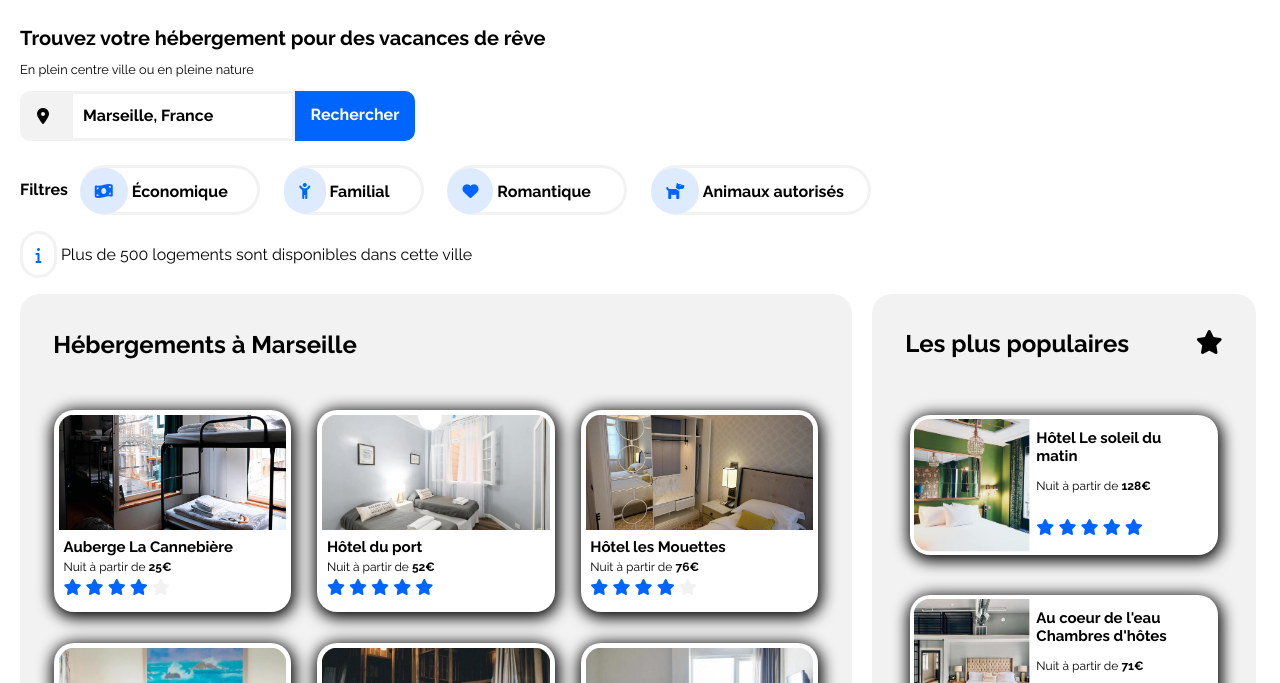
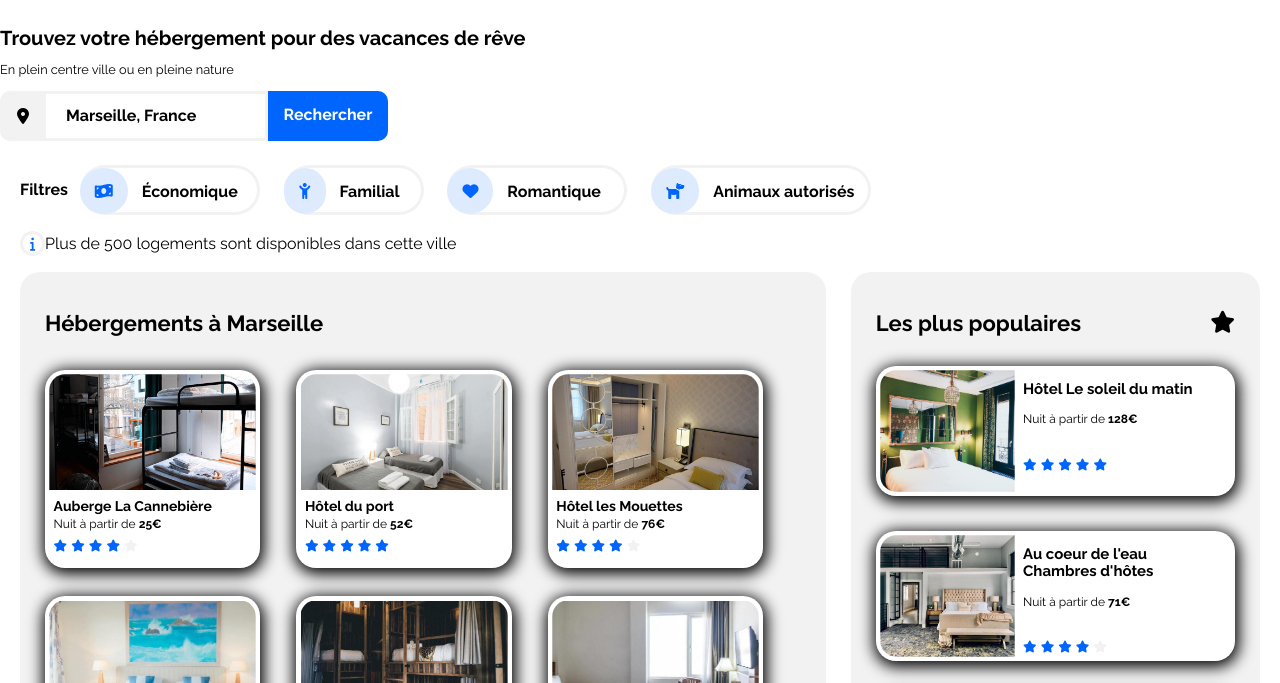
Before and after one commit to ng6567/P2, a plain HTML site: page index.html in a window 1280 px wide. Shown: the part 67-750 px from the top of the page. Drawn offline with Linux system fonts and the light colour scheme.

Commit message:
revue version desktop _populaire_heber

```diff
--- a/css/style.css
+++ b/css/style.css
@@ -53,7 +53,7 @@ nav img {
 
 
 /*SECTION 1 : container_formulaire*/
-.Container_formulaire {
+.Container_formulaireElement1 {
     margin: 0 20px;
 }
 
@@ -78,7 +78,6 @@ form {
     border: 4px solid #F2F2F2;
     border-radius: 10px 0px 0px 10px;
     background-color: #F2F2F2;
-    width: 60px;
     padding: 13px;
 
 }
@@ -88,7 +87,8 @@ form {
     border: 3px solid #F2F2F2;
     width: 225px;
     height: 50px;
-    margin-left: 50px;
+    margin-left: 43px;
+    padding-left: 10px;
 
 }
 #champs_texte::placeholder{
@@ -122,16 +122,18 @@ form {
 }
 .filtre {
 
+    margin-right: 20px;
     margin: auto;
     font-weight: bold;
 
 
 }
-
+.element1{
+    padding-left : 10px;
+}
 .element {
 
     display: flex;
-    box-sizing: border-box;
     font-size: medium;
     margin-top: 2%;
     font-weight: bold;
@@ -233,19 +235,28 @@ a.ensemble:hover {
     color: #0065fc;
 }
 
-
+span .info{
+    margin-left: 10px;
+}
 /*icone info*/
 i.fa-info {
 
-    display: inline-block;
+
     border: 3px solid #F2F2F2;
-    padding: 1%;
-    border-radius: 30px 30px 30px 30px;
-    text-align: center;
+    display: flex;
+    align-items: center;
+    justify-content: center;
+    border-radius: 50%;
+    width: 25px;
+    height: 25px;
+    font-size: 14px;
     color: #0065FC;
 
 }
-
+.icone_logement{
+    display: flex;
+    align-items: center;
+}
 /*fin SECTION 2 filtres*/
 
 /*MAIN*/
@@ -253,6 +264,8 @@ i.fa-info {
 /*element commun container HEBERGEMENTS POPULAIRE*/
 main {
     display: flex;
+    justify-content: space-between;
+    margin: 0 20px;
 }
 
 /*elements container HEBERGEMENTS*/
@@ -260,23 +273,26 @@ main {
 .Container_hebergements {
     background-color: #F2F2F2;
     width: 65%;
-    margin: 0 20px;
     border-radius: 20px;
+    padding: 20px 25px 0 25px;
+
 
 }
 
 .Container_hebergements h2 {
-    padding-top: 2%;
-    padding-left: 4%;
+    font-size: 22px;
+    margin-bottom: 5px;
+
+
 
 }
 
 .container_cartes {
     display: flex;
     flex-wrap: wrap;
-    justify-content: space-around;
+    justify-content: space-between;
     width: 95%;
-    margin: auto;
+
 
 }
 
@@ -325,21 +341,26 @@ main {
 
 .content_cartes h3 {
     margin: 2% 0 2% 0;
-    font-size: 15px;
+    font-size: 14px;
 }
 
 /*etoile*/
-.fa-star {
+.etoile_titre {
+
+    font-size: 22px !important;
+}
+.fa-star{
     color: #0065FC;
+    font-size: 12px;
 }
 
 .star_grey {
     color: #F2F2F2;
+
 }
 
 .afficher_plus {
     padding-top: 6%;
-    padding-left: 5%;
     font-weight: bold;
 }
 
@@ -347,16 +368,21 @@ main {
 /*elements container POPULAIRE*/
 .Container_populaire {
     background-color: #F2F2F2;
-    width: 30%;
+    width: 33%;
     border-radius: 20px;
+    padding: 20px 25px 0 25px;
+
 
 }
 
 .Container_populaire h2 {
     display: flex;
-    justify-content: space-around;
-    padding-bottom: 10%;
-    padding-top: 4%;
+    justify-content: space-between;
+    font-size: 22px;
+
+    margin-bottom: 5px;
+
+
 }
 
 
@@ -367,17 +393,18 @@ h2 .fa-star {
 }
 
 .container_cartes_populaire {
-    width: 80%;
-    margin: auto;
+    width:  100%;
+    margin-top: 30px;
+
 }
 
 .c_populaire {
     background-color: white;
-    height: 140px;
+    height: 130px;
     -webkit-box-shadow: 1px 3px 15px 3px #000000;
     box-shadow: 1px 3px 15px 3px #000000;
     border-radius: 20px;
-    margin-bottom: 40px;
+    margin-bottom: 35px;
 
 }
 
@@ -410,7 +437,7 @@ h2 .fa-star {
     max-width: 100%;
     padding: 3% 3% 3% 3%;
     border-radius: 20px 0 0 20px;
-    height: 140px;
+    height: 130px;
 
 }
 
@@ -578,9 +605,8 @@ h2 .fa-star {
 /*container principal*/
 .Container_footer {
     background-color: #F2F2F2;
-    width: 100%;
     margin-top: 40px;
-    margin-left: 20px;
+    padding-left:  20px;
     display: flex;
     flex-direction: row;
     justify-content: space-between;
--- a/index.html
+++ b/index.html
@@ -101,7 +101,7 @@
         </div>
 
         <!--petite paragraphe avec icone info sous éléments-->
-        <p>
+        <p class=" icone_logement">
             <i class="fa-solid fa-info"></i>
             <span class="info">Plus de 500 logements sont disponibles dans cette ville</span>
         </p>
@@ -273,7 +273,7 @@
         <section class="Container_populaire">
 
             <h2>Les plus populaires
-                <i class="fa-solid fa-star"></i>
+                <i class="fa-solid fa-star etoile_titre"></i>
             </h2>
             <div class="container_cartes_populaire">
                 <!--Les cartes populaire-->
```
